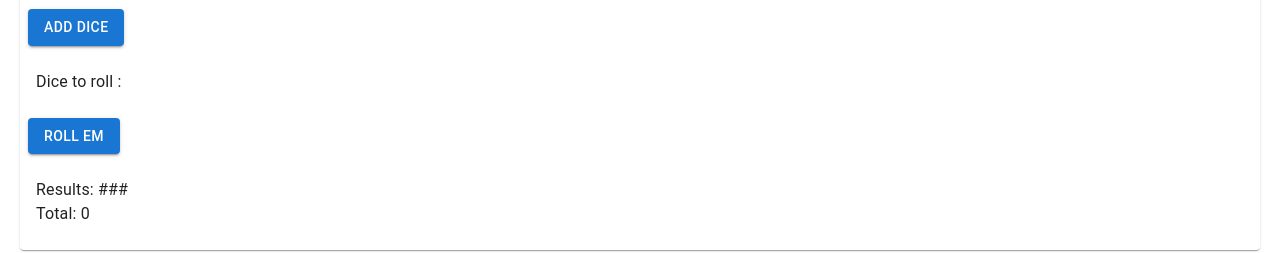
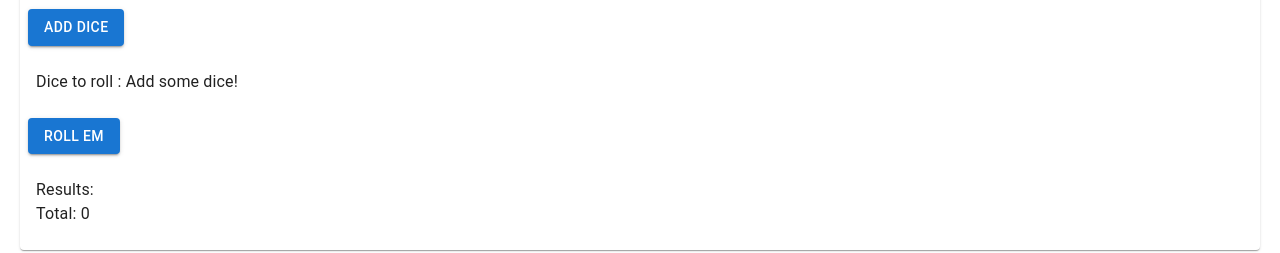
Before and after one commit to aneylon/Hive-Mind-RR, a React (Create React App) app: page / in a window 1280 px wide. Shown: the part 263-516 px from the top of the page. Built offline with nearby package versions, Linux system fonts and the light colour scheme.

Commit message:
Continue working on dice roller.

```diff
--- a/src/components/dice/index.js
+++ b/src/components/dice/index.js
@@ -13,19 +13,54 @@ const Dice = () => {
 	const [diceToRoll, setDiceToRoll] = useState([])
 	const [results, setResults] = useState([])
 	const [total, setTotal] = useState(0)
-	const [diceToAdd, setDiceToAdd] = useState(0)
-	const [diceToAddModifier, setDiceToAddModifier] = useState(0)
+	const [diceToAdd, setDiceToAdd] = useState('')
+	const [diceToAddModifier, setDiceToAddModifier] = useState('')
 
 	let addDiceToRoll = (dice, modifier) => {
-		console.log('add dice', dice, modifier)
-		setDiceToRoll(diceToRoll.concat({ dice, modifier }))
+		dice = parseInt(dice)
+		modifier = parseInt(modifier)
+		if (dice > 0) {
+			setDiceToRoll(diceToRoll.concat({ dice, modifier }))
+			setDiceToAdd('')
+			setDiceToAddModifier('')
+		}
 	}
 
 	let rollDice = () => {
-		console.log('Roll em!')
-		console.log(diceToRoll)
-		// create array of results
-		// set total
+		let rolledDice = getResults(diceToRoll)
+		setResults(rolledDice)
+		setTotal(getTotal(rolledDice))
+	}
+
+	let getResults = (dice) => {
+		let results = []
+		dice.forEach((die) => {
+			results.push(getRandomNumber(die.dice) + die.modifier)
+		})
+		return results
+	}
+
+	let showResults = (resultsToShow) => {
+		if (resultsToShow.length > 0) {
+			return resultsToShow.length
+		} else {
+			return ''
+		}
+	}
+
+	let getRandomNumber = (maxValue) => {
+		return Math.floor(Math.random() * maxValue) + 1
+	}
+
+	let getTotal = (rolledDice) => {
+		return 42
+	}
+
+	let showDiceToRoll = () => {
+		if (diceToRoll.length <= 0) return <span>Add some dice!</span>
+		else {
+			return <span>{diceToRoll.length}</span>
+		}
 	}
 
 	return (
@@ -39,6 +74,7 @@ const Dice = () => {
 						variant='standard'
 						type='number'
 						onChange={(event) => setDiceToAdd(event.target.value)}
+						value={diceToAdd}
 					/>
 					<TextField
 						id='add-dice-modifier'
@@ -48,6 +84,7 @@ const Dice = () => {
 						onChange={(event) => {
 							setDiceToAddModifier(event.target.value)
 						}}
+						value={diceToAddModifier}
 					/>
 				</CardContent>
 				<CardActions>
@@ -59,7 +96,7 @@ const Dice = () => {
 					</Button>
 				</CardActions>
 				<CardContent>
-					<Typography>Dice to roll :</Typography>
+					<Typography>Dice to roll : {showDiceToRoll()}</Typography>
 				</CardContent>
 				<CardActions>
 					<Button onClick={() => rollDice()} variant='contained'>
@@ -67,7 +104,7 @@ const Dice = () => {
 					</Button>
 				</CardActions>
 				<CardContent>
-					<Typography>Results: ###</Typography>
+					<Typography>Results: {showResults(results)}</Typography>
 					<Typography>Total: {total}</Typography>
 				</CardContent>
 			</Card>
```
